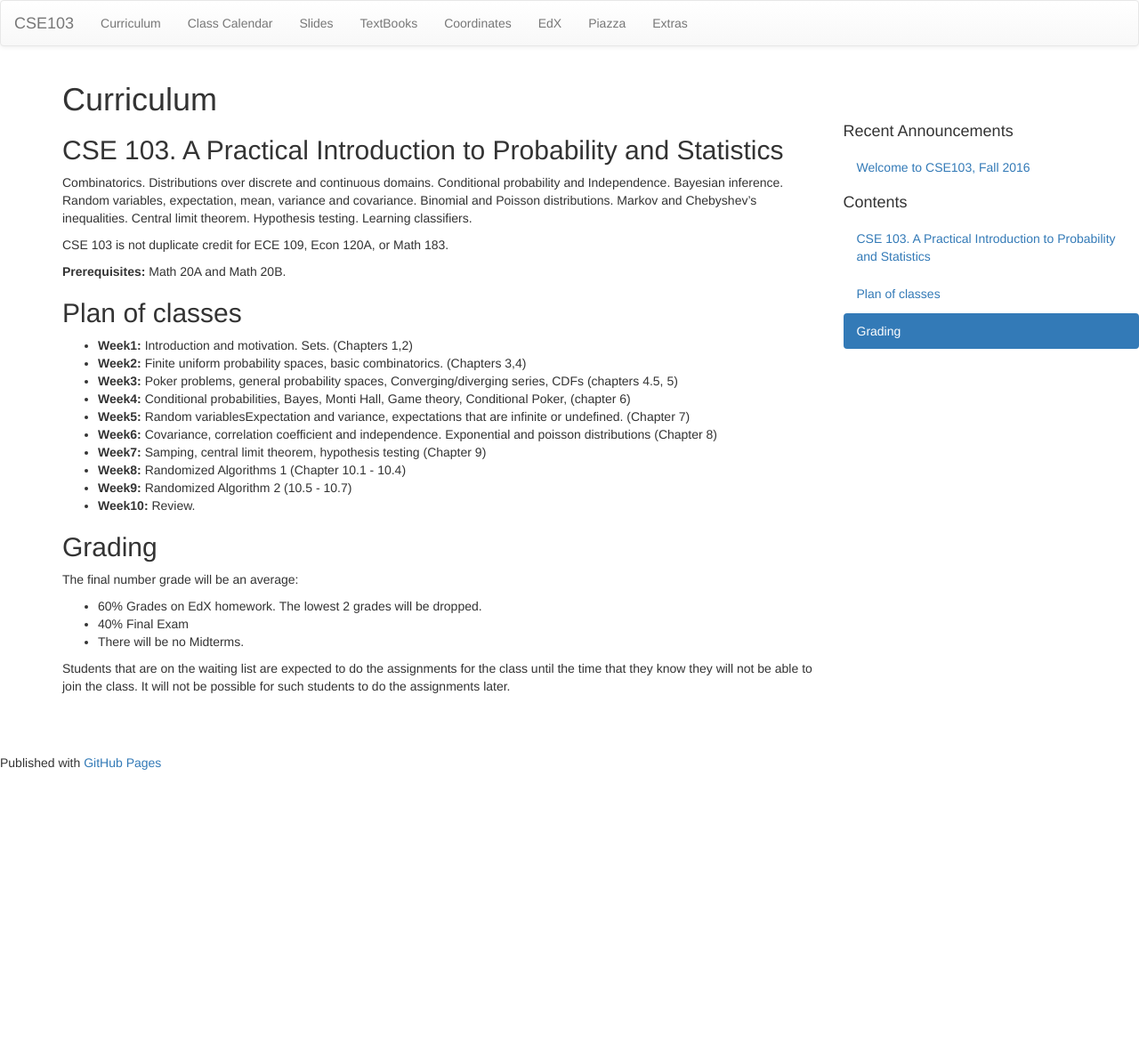
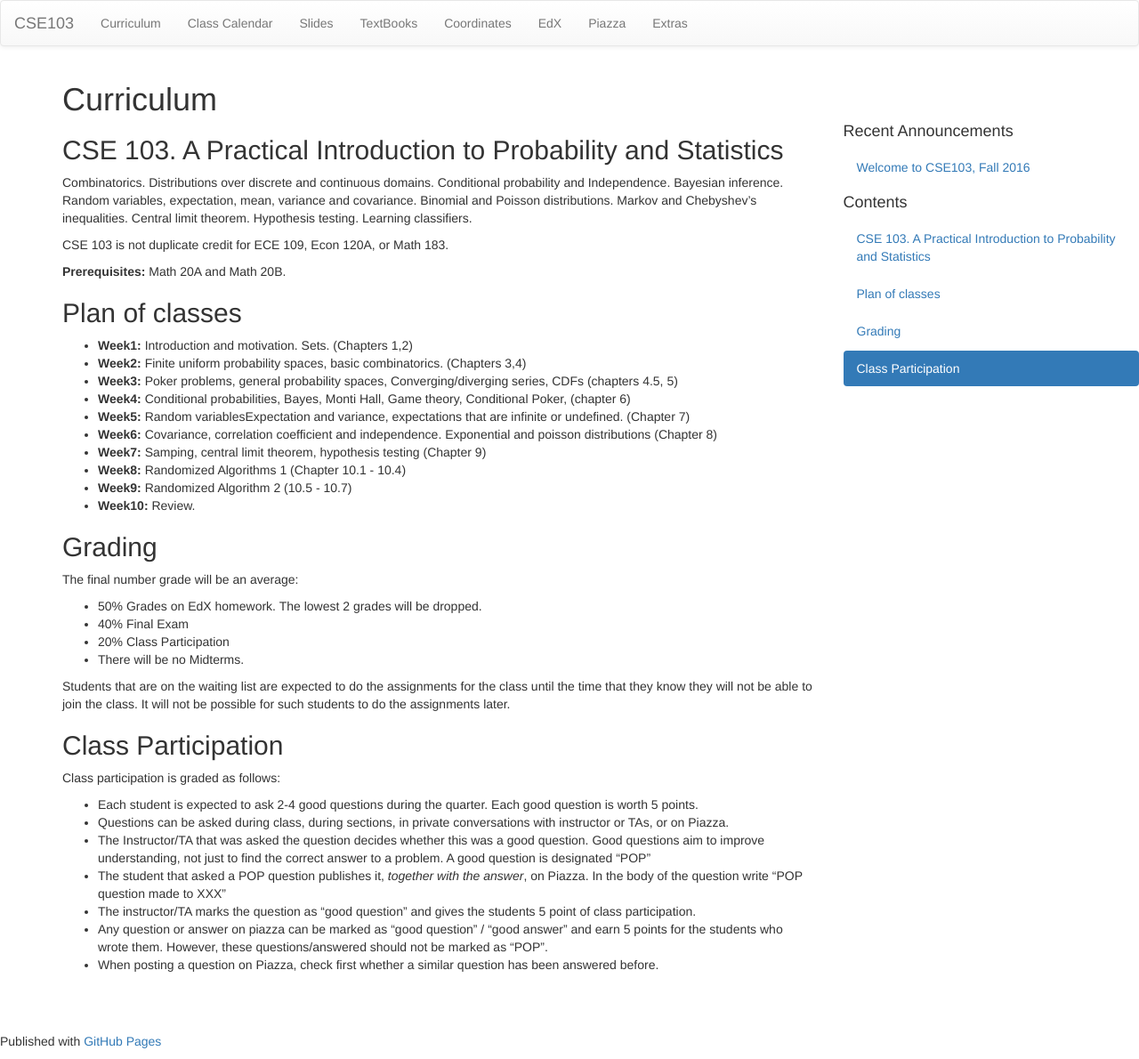
Before and after one commit to cse103/cse103.github.io, a Jekyll site: the page built from pages/1.Curriculum.md, in a window 1280 px wide. Shown: the whole page at 89% size. Built offline with Jekyll 4.4.1, drawn with Linux system fonts in a browser that asks for light colours; nearby versions of some CDN libraries; before the commit the page ends 900 px from its top, so only the background shows below that.

Commit message:
chages to grading

```diff
--- a/pages/1.Curriculum.md
+++ b/pages/1.Curriculum.md
@@ -36,11 +36,36 @@ CSE 103 is not duplicate credit for ECE 109, Econ 120A, or Math 183.
 
 The final number grade will be an average:
 
-* 60% Grades on EdX homework. The lowest 2 grades will be dropped.
+* 50% Grades on EdX homework. The lowest 2 grades will be dropped.
 * 40% Final Exam
+* 20% Class Participation
 * There will be no Midterms.
 
 Students that are on the waiting list are expected to do the
 assignments for the class until the time that they know they will not
 be able to join the class. It will not be possible for such students
 to do the assignments later.
+
+## Class Participation ##
+
+Class participation is graded as follows:
+
+* Each student is expected to ask 2-4 good questions during the
+  quarter. Each good question is worth 5 points.
+* Questions can be asked during class, during sections, in private
+  conversations with instructor or TAs, or on Piazza.
+* The Instructor/TA that was asked the question decides whether this
+  was a good question. Good questions aim to improve understanding,
+  not just to find the correct answer to a problem. A good question is
+  designated "POP"
+* The student that asked a POP question publishes it, *together with
+  the answer*, on Piazza. In the body of the question write "POP
+  question made to XXX"
+* The instructor/TA marks the question as "good question" and gives
+  the students 5 point of class participation.
+* Any question or answer on piazza can be marked as "good question" /
+  "good answer" and earn 5 points for the students who wrote
+  them. However, these questions/answered should not be marked as
+  "POP".
+* When posting a question on Piazza, check first whether a similar
+  question has been answered before.
```
